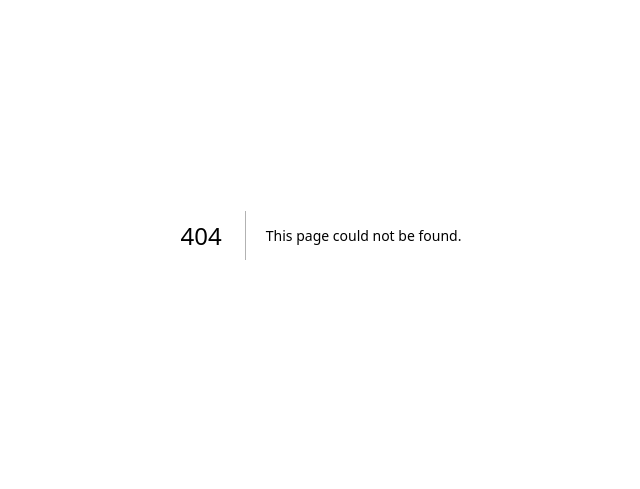
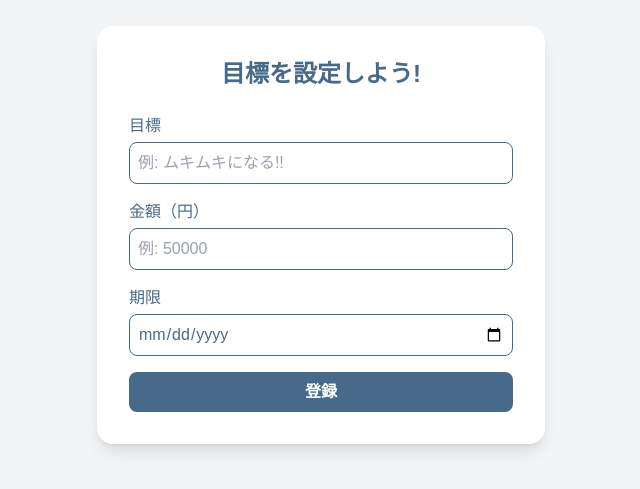
Before and after one commit to simesaba80/moneyeffort, a Next.js app: page /enter in a window 1280 px wide. Before the commit this address had no page. Shown: the part 165-654 px from the top of the page, without its empty margins (319-959 px from the left). Built offline with nearby package versions, Linux system fonts and the light colour scheme.

Commit message:
EnterPage1

```diff
--- /dev/null
+++ b/src/app/enter/page.tsx
@@ -0,0 +1,82 @@
+"use client";
+import { useState } from "react";
+
+export default function GoalPage() {
+    const [goal, setGoal] = useState("");
+    const [amount, setAmount] = useState("");
+    const [deadline, setDeadline] = useState("");
+    const [submitted, setSubmitted] = useState(false);
+
+    const handleSubmit = (e: React.FormEvent) => {
+        e.preventDefault();
+        setSubmitted(true);
+    };
+
+    return (
+        <main className="min-h-screen flex flex-col items-center justify-center bg-gray-100 p-6">
+            <div className="bg-white rounded-2xl shadow-lg p-8 w-full max-w-md text-[#486A8A]">
+                <h1 className="text-2xl font-bold mb-6 text-center">
+                    目標を設定しよう!
+                </h1>
+
+                <form onSubmit={handleSubmit} className="space-y-4">
+                    <div>
+                        <label className="block mb-1">目標</label>
+                        <input
+                            type="text"
+                            value={goal}
+                            onChange={(e) => setGoal(e.target.value)}
+                            placeholder="例: ムキムキになる!!"
+                            className="w-full p-2 border border-[#486A8A] rounded-lg text-[#486A8A] placeholder-gray-400 focus:outline-none focus:ring-2 focus:ring-[#486A8A]"
+                            required
+                        />
+                    </div>
+
+                    <div>
+                        <label className="block mb-1">金額（円）</label>
+                        <input
+                            type="number"
+                            value={amount}
+                            onChange={(e) => setAmount(e.target.value)}
+                            placeholder="例: 50000"
+                            className="w-full p-2 border border-[#486A8A] rounded-lg text-[#486A8A] placeholder-gray-400 focus:outline-none focus:ring-2 focus:ring-[#486A8A]"
+                            required
+                        />
+                    </div>
+
+                    <div>
+                        <label className="block mb-1">期限</label>
+                        <input
+                            type="date"
+                            value={deadline}
+                            onChange={(e) => setDeadline(e.target.value)}
+                            className="w-full p-2 border border-[#486A8A] rounded-lg text-[#486A8A] focus:outline-none focus:ring-2 focus:ring-[#486A8A]"
+                            required
+                        />
+                    </div>
+
+                    <button
+                        type="submit"
+                        className="w-full bg-[#486A8A] text-white font-semibold py-2 rounded-lg hover:bg-[#3a5871] transition"
+                    >
+                        登録
+                    </button>
+                </form>
+
+                {submitted && (
+                    <div className="mt-6 p-4 border-t border-[#486A8A] text-[#486A8A]">
+                        <p>
+                            🎯 <strong>目標:</strong> {goal}
+                        </p>
+                        <p>
+                            💰 <strong>金額:</strong> {amount} 円
+                        </p>
+                        <p>
+                            ⏰ <strong>期限:</strong> {deadline}
+                        </p>
+                    </div>
+                )}
+            </div>
+        </main>
+    );
+}
```
Also changed, not shown: package.json (+7 -7 lines), 1 other file (tests, documents, lock files or other folders).
